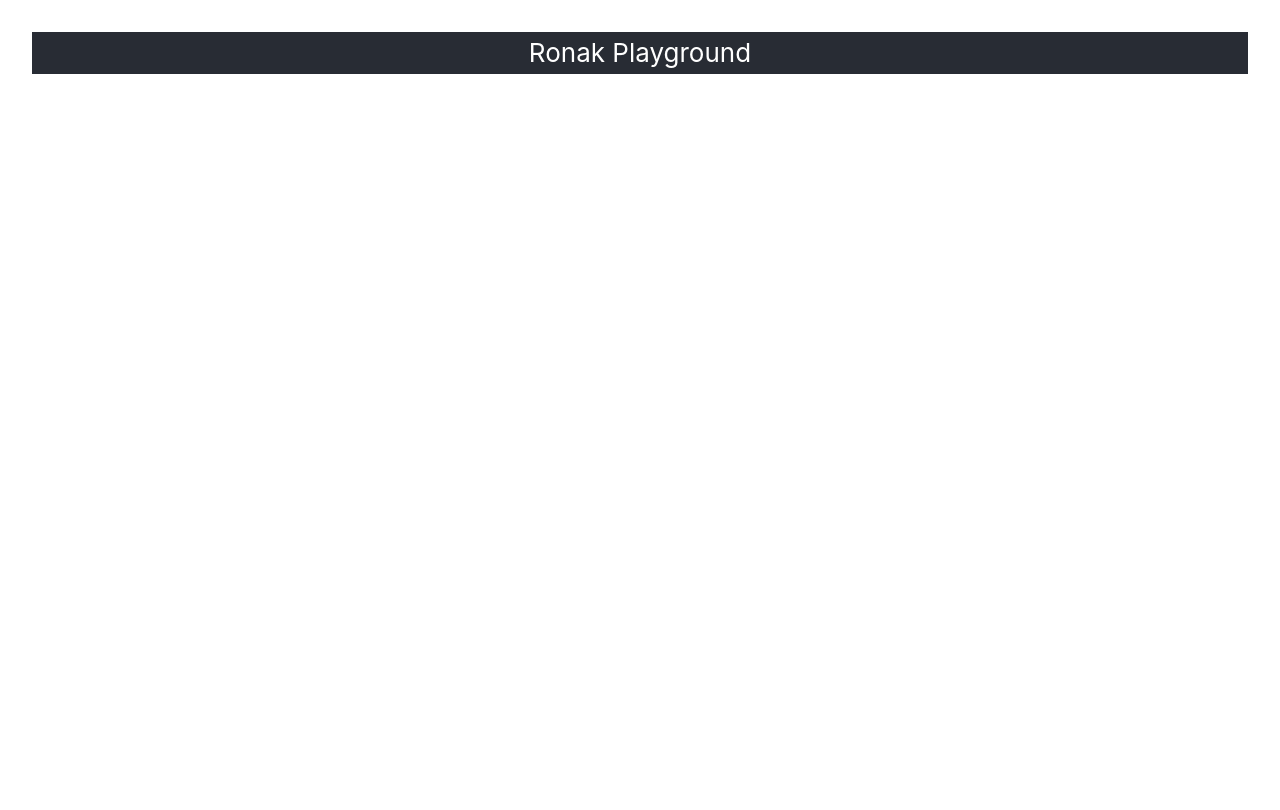
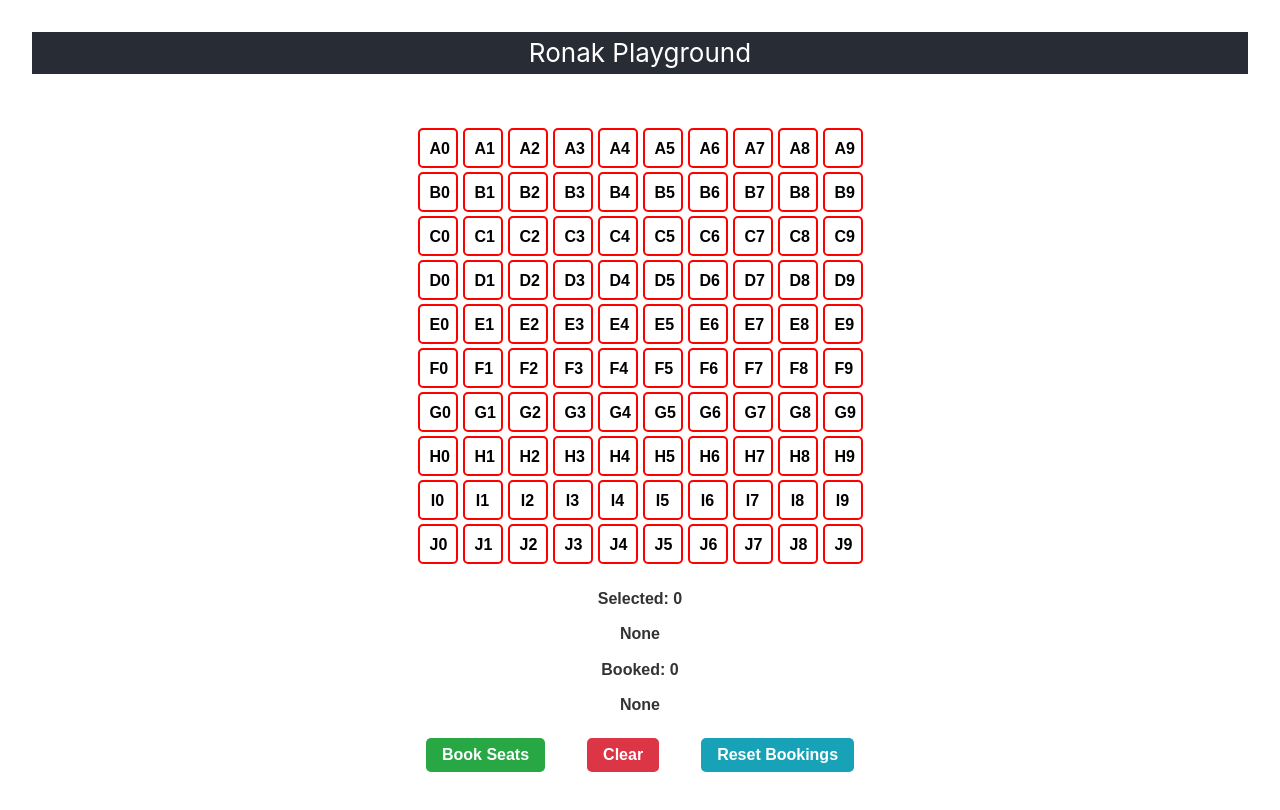
Before and after one commit to 21ronak/ronak-playground, a React (Create React App) app: page /SeatBooking in a window 1280 px wide. Before the commit this address had no page. Shown: the top 810 px of the page. Built offline with nearby package versions, Linux system fonts and the light colour scheme.

Commit message:
Add Doordash carousal with comments

```diff
--- a/src/App.tsx
+++ b/src/App.tsx
@@ -13,8 +13,10 @@ import SignupForm from './components/SignUpForm_reducer';
 import PollApp from './components/PollingApp';
 import Dogs from './components/Doordash_dogs';
 import DogsCarousal from './components/Doordash_dogs/Carousal/DogsCarousal';
+import DogsCarousalWithComments from './components/Doordash_dogs/Carousal/DogsCarousalComments';
 import DoordashUI from './components/Doordash_UI/App';
 import DogBreedsList from './components/DogBreedsList';
+import SeatBooking from './components/SeatBooking/SeatBooking';
 
 function App() {
   return (
@@ -35,8 +37,10 @@ function App() {
           <Route path="/PollApp" element={<PollApp />} />
           <Route path="/DoordashDogs" element={<Dogs />} />
           <Route path="/DogsCarousal" element={<DogsCarousal />} />
+          <Route path="/DogsCarousalWithComments" element={<DogsCarousalWithComments />} />
           <Route path="/DoordashUI" element={<DoordashUI />} />
           <Route path="/DogBreedsList" element={<DogBreedsList />} />
+          <Route path="/SeatBooking" element={<SeatBooking />} />
         </Routes>
       </Router>
     </div>
--- a/src/Home.js
+++ b/src/Home.js
@@ -17,8 +17,10 @@ const Home = () => {
         <li><Link to="/PollApp">PollApp</Link></li>
         <li><Link to="/DoordashDogs">Doordash Dogs</Link></li>
         <li><Link to="/DogsCarousal">My Dogs Carousal</Link></li>
+        <li><Link to="/DogsCarousalWithComments">DogsCarousal With Comments</Link></li>
         <li><Link to="/DoordashUI">Doordash UI</Link></li>
         <li><Link to="/DogBreedsList">DogBreedsList</Link></li>
+        <li><Link to="/SeatBooking">SeatBooking</Link></li>
       </ul>
     </div>
   );
--- a/src/components/Doordash_dogs/Carousal/DogsCarousal.js
+++ b/src/components/Doordash_dogs/Carousal/DogsCarousal.js
@@ -1,4 +1,4 @@
-import React, { useEffect, useState } from "react";
+import React, { useEffect, useState, useCallback } from "react";
 import { getDogs } from "./api";
 import "./app.css";
 
@@ -23,13 +23,13 @@ const DogsCarousal = () => {
     });
   }, [length]);
 
-  const handleNext = () => {
+  const handleNext = useCallback(() => {
     setCurrent((prev) => (prev + 1) % dogs.length);
-  };
+  }, [dogs.length]);
 
-  const handlePrev = () => {
+  const handlePrev = useCallback(() => {
     setCurrent((prev) => (prev - 1 + dogs.length) % dogs.length);
-  };
+  }, [dogs.length]);
 
   // 👇 Keyboard navigation
   useEffect(() => {
@@ -43,7 +43,7 @@ const DogsCarousal = () => {
 
     window.addEventListener("keydown", handleKeyDown);
     return () => window.removeEventListener("keydown", handleKeyDown);
-  }, [dogs]);
+  }, [handleNext, handlePrev]);
 
   if (loading) return <p>Loading puppers...</p>;
   if (error) return <p>Something went wrong while fetching dog images. 🐶💥</p>;
@@ -56,6 +56,7 @@ const DogsCarousal = () => {
         <button onClick={handlePrev} disabled={dogs.length === 0}>Previous</button>
         <button onClick={handleNext} disabled={dogs.length === 0}>Next</button>
       </div>
+      <p>{current + 1} of {dogs.length}</p>
       <div className="settings">
         <label>
           Show top&nbsp;
--- /dev/null
+++ b/src/components/Doordash_dogs/Carousal/DogsCarousalComments.js
@@ -0,0 +1,139 @@
+import React, { useEffect, useState, useCallback } from "react";
+import { throttle } from "./throttle";
+import { getDogs } from "./api";
+import "./app.css";
+
+const DogsCarousalWithComments = () => {
+  const [dogs, setDogs] = useState([]);
+  const [current, setCurrent] = useState(0);
+  const [loading, setLoading] = useState(true);
+  const [length, setLength] = useState(10);
+  const [error, setError] = useState(false);
+  const [comments, setComments] = useState({});
+  const [newComment, setNewComment] = useState("");
+
+  useEffect(() => {
+    setLoading(true);
+    setError(false);
+
+    getDogs(length).then((dogs) => {
+      if (dogs.length === 0) {
+        setError(true);
+      }
+      setDogs(dogs);
+      setCurrent(0);
+      setLoading(false);
+      setComments({}); // reset comments on new fetch
+    });
+  }, [length]);
+
+  const handleNext = useCallback(() => {
+    setCurrent((prev) => (prev + 1) % dogs.length);
+  }, [dogs.length]);
+
+  const handlePrev = useCallback(() => {
+    setCurrent((prev) => (prev - 1 + dogs.length) % dogs.length);
+  }, [dogs.length]);
+
+  useEffect(() => {
+    const handleKeyDown = throttle((e) => {
+      if (e.key === "ArrowRight") handleNext();
+      else if (e.key === "ArrowLeft") handlePrev();
+    }, 300);
+
+    window.addEventListener("keydown", handleKeyDown);
+    return () => {
+      window.removeEventListener("keydown", handleKeyDown);
+      // handleKeyDown.cancel();
+    };
+  }, [handleNext, handlePrev]);
+
+  const handleAddComment = () => {
+    if (!newComment.trim()) return;
+    const dogId = current;
+    const newEntry = {
+      id: Date.now(),
+      text: newComment,
+      votes: 0,
+    };
+    setComments(prev => {
+      const dogComments = prev[dogId] ?? [];
+      const updated = [...dogComments, newEntry];
+      return { ...prev, [dogId]: updated };
+    });
+    setNewComment("");
+  };
+
+  const handleUpvote = (dogId, commentId) => {
+    setComments((prev) => ({
+      ...prev,
+      [dogId]: prev[dogId].map((c) =>
+        c.id === commentId ? { ...c, votes: c.votes + 1 } : c
+      ),
+    }));
+  };
+
+  if (loading) return <p>Loading puppers...</p>;
+  if (error || dogs.length === 0)
+    return <p>Something went wrong while fetching dog images. 🐶💥</p>;
+
+  const dogComments = comments[current] || [];
+
+  return (
+    <div className="slideshow">
+      <h1>{dogs[current].title}</h1>
+      <img src={dogs[current].url} alt={dogs[current].title || "Cute dog"} />
+      <div className="controls">
+        <button onClick={handlePrev}>Previous</button>
+        <button onClick={handleNext}>Next</button>
+      </div>
+      <p>{current + 1} of {dogs.length}</p>
+
+      <div className="comment-section">
+        <h2>Comments</h2>
+        {dogComments.length === 0 ? (
+          <p>No comments yet. Be the first!</p>
+        ) : (
+          <ul>
+            {dogComments.map((comment) => (
+              <li key={comment.id}>
+                {comment.text}
+                <button onClick={() => handleUpvote(current, comment.id)}>👍 {comment.votes}</button>
+              </li>
+            ))}
+          </ul>
+        )}
+
+        <input
+          type="text"
+          placeholder="Add a comment..."
+          value={newComment}
+          onChange={(e) => setNewComment(e.target.value)}
+        />
+        <button onClick={handleAddComment}>Add</button>
+      </div>
+
+      <div className="settings">
+        <label>
+          Show top&nbsp;
+          <input
+            type="number"
+            min="1"
+            max="50"
+            value={length}
+            onChange={(e) => {
+              const val = Number(e.target.value);
+              if (!isNaN(val) && val > 0 && val <= 50) {
+                setLength(val);
+              }
+            }}
+          />
+          &nbsp;dogs
+        </label>
+      </div>
+    </div>
+  );
+};
+
+export default DogsCarousalWithComments
+;
--- /dev/null
+++ b/src/components/Doordash_dogs/Carousal/throttle.js
@@ -0,0 +1,16 @@
+export const throttle = (fn, delay) => {
+  let shouldThrottle = false;
+
+  return function(...args) {
+    if(shouldThrottle) {
+      return;
+    }
+
+    shouldThrottle = true;
+    setTimeout(() => {
+      shouldThrottle = false;
+    }, delay);
+
+    fn.apply(this, args);
+  }
+}
--- /dev/null
+++ b/src/components/SeatBooking/App.css
@@ -0,0 +1,89 @@
+.app {
+  text-align: center;
+  margin-top: 20px;
+}
+
+.seat-grid {
+  display: flex;
+  flex-direction: column;
+  align-items: center;
+  margin-bottom: 20px;
+}
+
+.seat-row {
+  display: flex;
+  gap: 5px;
+  margin: 2px 0;
+}
+
+.seat {
+  width: 40px;
+  height: 40px;
+  border: 2px solid red;
+  background-color: white;
+  cursor: pointer;
+  font-weight: bold;
+  color: black;
+  transition: background-color 0.2s ease;
+}
+
+.seat.selected {
+  background-color: lightblue;
+  border-color: blue;
+}
+
+.seat.booked {
+  background-color: gray;
+  border-color: darkgray;
+  color: white;
+  cursor: not-allowed;
+}
+
+.seat:hover {
+  background-color: #e0f7fa;
+}
+
+.controls {
+  display: flex;
+  justify-content: center;
+  gap: 10px;
+}
+
+.btn {
+  padding: 10px 20px;
+  font-weight: bold;
+  border: none;
+  border-radius: 5px;
+  cursor: pointer;
+}
+
+.btn.book {
+  background-color: #28a745;
+  color: white;
+}
+
+.btn.clear {
+  background-color: #dc3545;
+  color: white;
+}
+
+.btn.reset {
+  background-color: #17a2b8;
+  color: white;
+}
+
+.status-info {
+  text-align: center;
+  margin: 20px auto;
+  font-family: sans-serif;
+}
+
+.status-info h4 {
+  margin: 10px 0 5px;
+}
+
+.status-info p {
+  margin: 0 0 10px;
+  font-weight: bold;
+  color: #333;
+}
--- /dev/null
+++ b/src/components/SeatBooking/SeatBooking.js
@@ -0,0 +1,114 @@
+import React, { useState, useMemo } from 'react';
+import './App.css'; // style separately if needed
+
+const rows = 'ABCDEFGHIJ'.split('');
+const cols = Array.from({ length: 10 }, (_, i) => i);
+
+const App = () => {
+  // const initialSeats = rows.flatMap((row) =>
+  //   cols.map((col) => ({ id: `${row}${col}`, status: 'available' }))
+  // );
+  const initialSeats = [];
+
+  for (let row of rows) {
+    for (let col of cols) {
+      initialSeats.push({ id: `${row}${col}`, status: 'available' });
+    }
+  }
+
+  const [seats, setSeats] = useState(initialSeats);
+
+  const toggleSeat = (id) => {
+    setSeats((prevSeats) =>
+      prevSeats.map((seat) => {
+        if (seat.id !== id) return seat;
+        if (seat.status === 'booked') return seat;
+
+        return {
+          ...seat,
+          status: seat.status === 'available' ? 'selected' : 'available',
+        };
+      })
+    );
+  };
+
+  const seatMap = useMemo(() => {
+    const map = {};
+    seats.forEach((seat) => {
+      map[seat.id] = seat;
+    });
+    return map;
+  }, [seats]);
+
+  const SeatButton = React.memo(({ seat, onClick }) => (
+    <button
+      className={`seat ${seat.status}`}
+      onClick={() => onClick(seat.id)}
+      disabled={seat.status === 'booked'}
+    >
+      {seat.id}
+    </button>
+  ));
+
+  const bookSeats = () => {
+    setSeats((prevSeats) =>
+      prevSeats.map((seat) =>
+        seat.status === 'selected' ? { ...seat, status: 'booked' } : seat
+      )
+    );
+  };
+
+  const clearSelection = () => {
+    setSeats((prevSeats) =>
+      prevSeats.map((seat) =>
+        seat.status === 'selected' ? { ...seat, status: 'available' } : seat
+      )
+    );
+  };
+
+  const resetAll = () => {
+    setSeats(initialSeats);
+  };
+
+  const selectedSeats = useMemo(
+    () => seats.filter((s) => s.status === 'selected'),
+    [seats]
+  );
+
+  const bookedSeats = useMemo(
+    () => seats.filter((s) => s.status === 'booked'),
+    [seats]
+  );
+
+  return (
+    <div className="app">
+      <div className="seat-grid">
+        {rows.map((row) => (
+          <div key={row} className="seat-row">
+            {cols.map((col) => {
+              const id = `${row}${col}`;
+              // const seat = seats.find((s) => s.id === id);
+              const seat = seatMap[id];
+              return <SeatButton key={id} seat={seat} onClick={toggleSeat} />;
+            })}
+          </div>
+        ))}
+      </div>
+
+      <div className="status-info">
+        <p>Selected: {selectedSeats.length}</p>
+        <p>{selectedSeats.map(s => s.id).join(', ') || 'None'}</p>
+        <p>Booked: {bookedSeats.length}</p>
+        <p>{bookedSeats.map(s => s.id).join(', ') || 'None'}</p>
+      </div>
+
+      <div className="controls">
+        <button className="btn book" onClick={bookSeats}>Book Seats</button>
+        <button className="btn clear" onClick={clearSelection}>Clear</button>
+        <button className="btn reset" onClick={resetAll}>Reset Bookings</button>
+      </div>
+    </div>
+  );
+};
+
+export default App;
```
